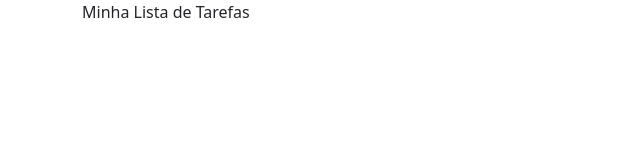
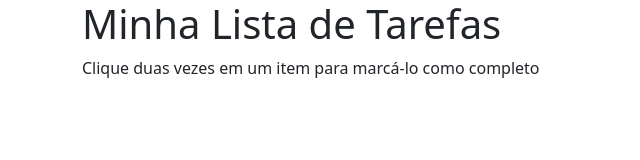
Before and after one commit to wilsongoltara/ToDo-List, a website: page index.html in a window 1280 px wide. Shown: the whole page, without its empty margins (0-640 px from the left). Drawn offline with nearby package versions, Linux system fonts and the light colour scheme.

Commit message:
Request 2 - add description in header

```diff
--- a/index.html
+++ b/index.html
@@ -10,7 +10,8 @@
 <body>
   <main class="container">
     <header>
-      Minha Lista de Tarefas
+      <h1>Minha Lista de Tarefas</h1>
+      <p id="funcionamento">Clique duas vezes em um item para marcá-lo como completo</p>
     </header>
   </main>
 </body>
```
